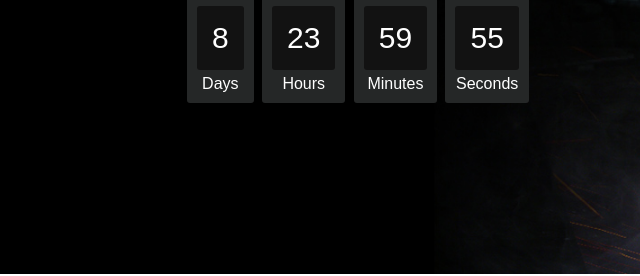
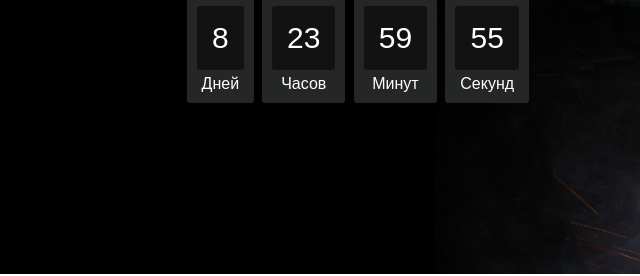
Before and after one commit to Dan0lik/-, a plain HTML site: page index.html in a window 1280 px wide. Shown: the part 446-722 px from the top of the page, 13-653 px from the left. Drawn offline with Linux system fonts and the light colour scheme.

Commit message:
Update index.html

```diff
--- a/index.html
+++ b/index.html
@@ -27,22 +27,22 @@
         <div id="countdown" class="countdown">
             <div class="countdown-number">
               <span class="days countdown-time"></span>
-              <span class="countdown-text">Days</span>
+              <span class="countdown-text">Дней</span>
             </div>
 
             <div class="countdown-number">
               <span class="hours countdown-time"></span>
-              <span class="countdown-text">Hours</span>
+              <span class="countdown-text">Часов</span>
             </div>
 
             <div class="countdown-number">
               <span class="minutes countdown-time"></span>
-              <span class="countdown-text">Minutes</span>
+              <span class="countdown-text">Минут</span>
             </div>
 
             <div class="countdown-number">
               <span class="seconds countdown-time"></span>
-              <span class="countdown-text">Seconds</span>
+              <span class="countdown-text">Секунд</span>
             </div>
 
         </div>
```
